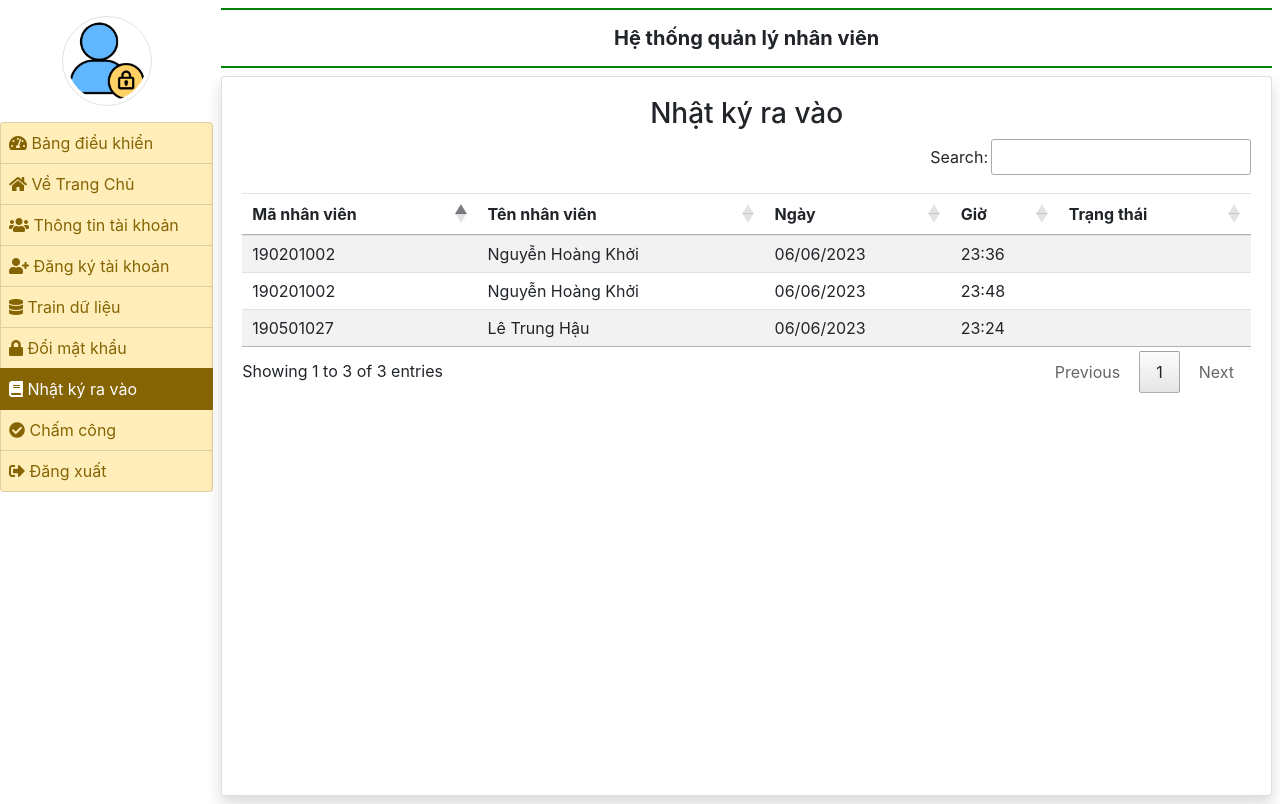
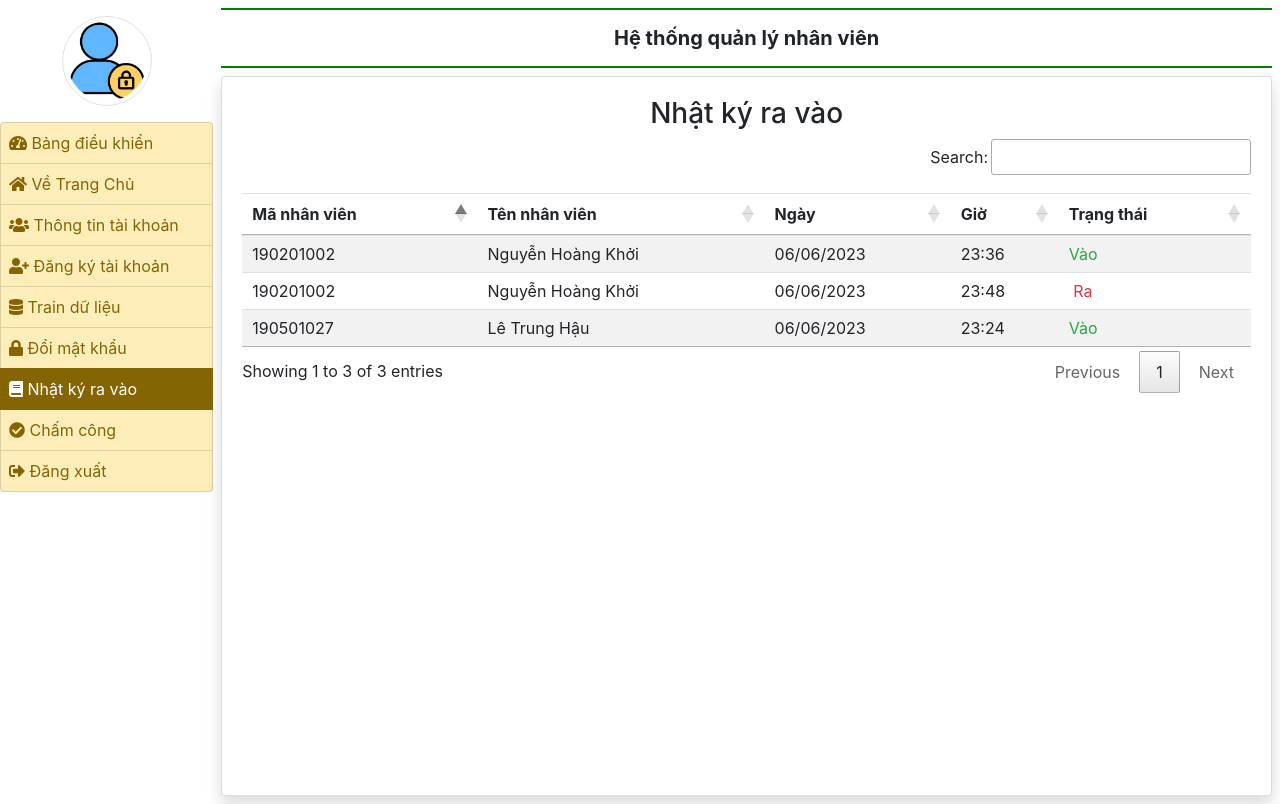
Before and after one commit to nguyenhoangkhoicm/Emloyee_Record_Magament_System, a Django app: page /ad_attendance/ in a window 1280 px wide. Run offline with Django 4.2, Linux system fonts and the light colour scheme; data comes from the database, SQL or seed files in the repository; both versions use the stored data as it was after the commit; parts of the project's set-up code (start-up, migrations or seed data) failed here and were passed over; some libraries are stand-ins or nearby versions.

Commit message:
fix_action

```diff
--- a/employee/templates/ad_attendance.html
+++ b/employee/templates/ad_attendance.html
@@ -1,7 +1,7 @@
 {% extends 'admin_base.html' %}
 
 {% block main%}
-<h3 style="text-align: center; ">Nhật ký ra vào</h3>
+<h3 style="text-align: center;">Nhật ký ra vào</h3>
 
 <table class="table table-striped" id="example" style="padding-top: 10px;">
     <thead>
@@ -14,8 +14,6 @@
         </tr>
     </thead>
     <tbody>
-        {% load tz %}
-
         {% for attendance in attendances %}
         <tr>
             <td>{{ attendance.emcode }}</td>
@@ -23,15 +21,14 @@
             <td>{{ attendance.date|date:"d/m/Y" }}</td>
             <td>{{ attendance.time|time:"H:i" }}</td>
             <td>
-                {% if attendance.counter == 0 %}
-                <span class="text-success" title="Vào"><i class="bi bi-arrow-down-circle-fill"></i></span>
-            {% else %}
-                <span class="text-danger" title="Ra"><i class="bi bi-arrow-up-circle-fill"></i></span>
-            {% endif %}
+                {% if attendance.counter|divisibleby:2 %}
+                    <span class="text-danger" style="text-align: center;"><i class="fa fa-duotone fa-clipboard-list-check"></i> Ra</span>
+                {% else %}
+                    <span class="text-success" style="text-align: center;">Vào</span>
+                {% endif %}
             </td>
         </tr>
         {% endfor %}
-
     </tbody>
 </table>
 
```
Also changed, not shown: db.sqlite3.
